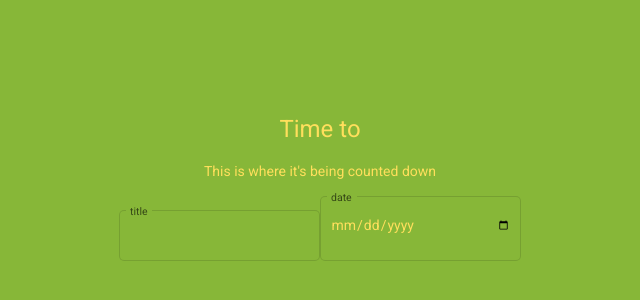
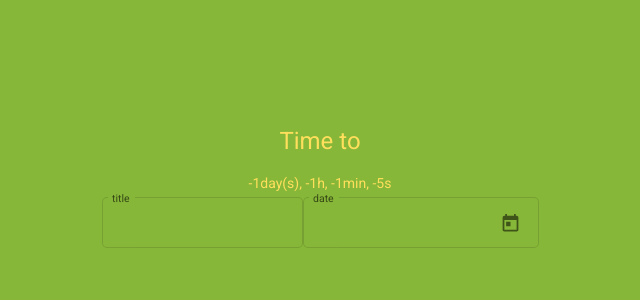
Before and after one commit to idsintehittapa/friendly-potato, an Angular app: page / in a window 1280 px wide. Shown: the part 202-502 px from the top of the page, without its empty margins (320-960 px from the left). Built offline with nearby package versions, Linux system fonts and the light colour scheme.

Commit message:
adding inital calendar

```diff
--- a/src/app/app.component.html
+++ b/src/app/app.component.html
@@ -1,6 +1,11 @@
 <article class="content__wrapper">
   <h1>Time to {{eventTitle}}</h1>
-  <p>This is where it's being counted down</p>
+  <div class="timer">
+    <span id="days"> {{daysToEventDate}}day(s), </span>
+    <span id="hours"> {{hoursToEventDate}}h, </span>
+    <span id="minutes"> {{minutesToEventDate}}min, </span>
+    <span id="seconds">{{secondsToEventDate}}s</span>
+  </div>
   <form #eventForm="ngForm">
     <mat-form-field class="example-full-width" appearance="outline" floatLabel="always">
       <mat-label>title</mat-label>
@@ -9,8 +14,21 @@
 
     <mat-form-field class="example-full-width" appearance="outline" floatLabel="always">
       <mat-label>date</mat-label>
-      <input matInput type="date">
+      <input matInput [matDatepicker]="picker" (dateInput)="addEvent('input', $event)">
+      <mat-datepicker-toggle matSuffix [for]="picker"></mat-datepicker-toggle>
+      <mat-datepicker #picker></mat-datepicker>
     </mat-form-field>
+
+    <div class="example-events">
+      <div *ngFor="let e of events">{{e}}</div>
+    </div>
+
+    <!--
+    //old one
+    <mat-form-field class="example-full-width" appearance="outline" floatLabel="always">
+      <mat-label>date</mat-label>
+      <input matInput type="date" [(ngModel)]="eventDate" (ionChange)="onChangeDate(eventDate)">
+    </mat-form-field> -->
 
   </form>
 
--- a/src/app/app.component.ts
+++ b/src/app/app.component.ts
@@ -1,15 +1,90 @@
-import { Component } from '@angular/core';
+import { Component, OnInit, OnDestroy } from '@angular/core';
+import { MatDatepickerInputEvent } from '@angular/material/datepicker';
+import { Subscription, interval } from 'rxjs';
 
 @Component({
   selector: 'app-root',
   templateUrl: './app.component.html',
   styleUrls: ['./app.component.css']
 })
-export class AppComponent {
-  title = 'angular-friendly-potato';
+export class AppComponent implements OnInit, OnDestroy {
+  title = 'Frontend Challenge - Johanna Blom';
 
-  eventTitle: string = '';
+  // Title of event
+  public eventTitle: string = '';
   titleEvent(event: any) {
     this.eventTitle = event.target.value;
   }
+
+  // Date of event
+  private subscription!: Subscription;
+
+  public dateNow = new Date();
+  public eventDate = new Date();
+
+  onChangeDate(value: any) {
+    this.eventDate = value;
+    console.log(value);
+  }
+
+  events: string[] = [];
+
+  addEvent(type: string, event: MatDatepickerInputEvent<Date>) {
+    this.events.push(`${type}: ${event.value}`);
+  }
+
+  // handleDateEvent(value: any) {
+  //   this.eventDate = value;
+  //   console.log(this.eventDate);
+  // }
+
+  milliSecondsInASecond = 1000;
+  hoursInADay = 24;
+  minutesInAnHour = 60;
+  SecondsInAMinute = 60;
+
+  public timeDifference: any;
+  public secondsToEventDate: any;
+  public minutesToEventDate: any;
+  public hoursToEventDate: any;
+  public daysToEventDate: any;
+
+  private getTimeDifference() {
+    this.timeDifference = this.eventDate.getTime() - new Date().getTime();
+    this.allocateTimeUnits(this.timeDifference);
+  }
+
+  private allocateTimeUnits(timeDifference: number) {
+    this.secondsToEventDate = Math.floor(
+      (timeDifference / this.milliSecondsInASecond) % this.SecondsInAMinute
+    );
+    this.minutesToEventDate = Math.floor(
+      (timeDifference / (this.milliSecondsInASecond * this.minutesInAnHour)) %
+        this.SecondsInAMinute
+    );
+    this.hoursToEventDate = Math.floor(
+      (timeDifference /
+        (this.milliSecondsInASecond *
+          this.minutesInAnHour *
+          this.SecondsInAMinute)) %
+        this.hoursInADay
+    );
+    this.daysToEventDate = Math.floor(
+      timeDifference /
+        (this.milliSecondsInASecond *
+          this.minutesInAnHour *
+          this.SecondsInAMinute *
+          this.hoursInADay)
+    );
+  }
+
+  ngOnInit() {
+    this.subscription = interval(1000).subscribe((x) => {
+      this.getTimeDifference();
+    });
+  }
+
+  ngOnDestroy() {
+    this.subscription.unsubscribe();
+  }
 }
--- a/src/app/app.module.ts
+++ b/src/app/app.module.ts
@@ -8,6 +8,7 @@ import { MatDatepickerModule } from '@angular/material/datepicker';
 import { AppRoutingModule } from './app-routing.module';
 import { AppComponent } from './app.component';
 import { BrowserAnimationsModule } from '@angular/platform-browser/animations';
+import { MatNativeDateModule } from '@angular/material/core';
 
 @NgModule({
   declarations: [AppComponent],
@@ -16,6 +17,7 @@ import { BrowserAnimationsModule } from '@angular/platform-browser/animations';
     MatFormFieldModule,
     MatInputModule,
     MatDatepickerModule,
+    MatNativeDateModule,
     BrowserModule,
     AppRoutingModule,
     BrowserAnimationsModule
```
